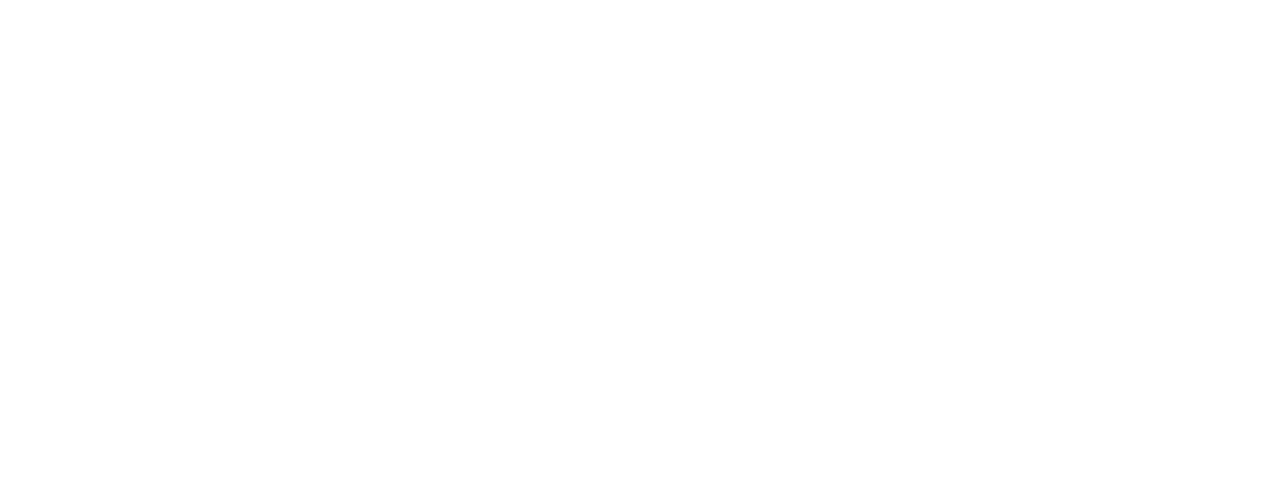
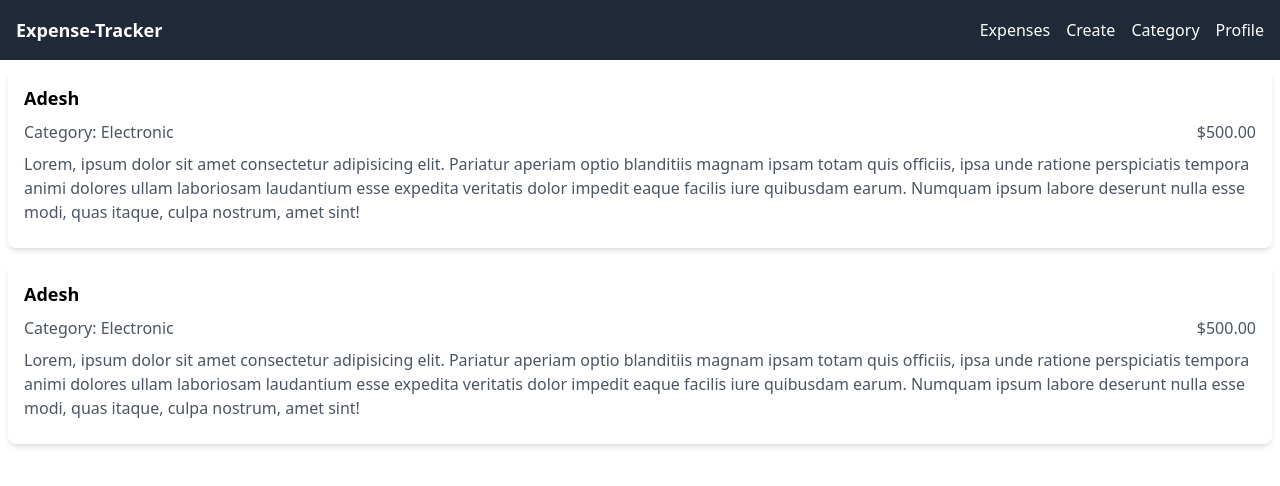
Before and after one commit to adesh3110/Expense-Tracker, a React (Create React App) app: page /expenses in a window 1280 px wide. Before the commit this address had no page. Shown: the top 486 px of the page. Built offline with nearby package versions, Linux system fonts and the light colour scheme.

Commit message:
added ui

```diff
--- a/package.json
+++ b/package.json
@@ -3,6 +3,8 @@
   "version": "0.1.0",
   "private": true,
   "dependencies": {
+    "@fortawesome/free-solid-svg-icons": "^6.5.2",
+    "@fortawesome/react-fontawesome": "^0.2.2",
     "@testing-library/jest-dom": "^5.17.0",
     "@testing-library/react": "^13.4.0",
     "@testing-library/user-event": "^13.5.0",
--- a/src/App.js
+++ b/src/App.js
@@ -3,6 +3,8 @@
 import RegistrationPage from "./pages/register";
 import AuthLayout from "./layouts/auth_layout";
 import Profile from "./pages/profile";
+import MainLayout from "./layouts/main_layout";
+import ExpenseCard from "./pages/ExpenseCard";
 
 function App() {
   return (
@@ -13,7 +15,10 @@
             <Route path='/' element={<Login />}></Route>
             <Route path='register' element={<RegistrationPage />}></Route>
           </Route>
-          <Route path='profile' element={<Profile />}></Route>
+          <Route element={<MainLayout />}>
+            <Route path='profile' element={<Profile />}></Route>
+            <Route path='expenses' element={<ExpenseCard />}></Route>
+          </Route>
         </Routes>
       </BrowserRouter>
     </div>
--- a/src/layouts/auth_layout.js
+++ b/src/layouts/auth_layout.js
@@ -3,7 +3,6 @@
 function AuthLayout() {
   return (
     <div>
-      <div className='   '>
       <div className='w-full h-screen flex'>
         <div className=' bg-indigo-600 w-6/12 h-full'>
           <p className=' text-5xl   justify-center text-center  bg-indigo-600  font-bold  mt-6'>
@@ -13,9 +12,8 @@
             <img src='expense_track.jpeg' alt='' className=' object-cover ' />
           </div>
         </div>
-          <div className=' w-6/12 h-full'>
+        <div className='w-6/12 h-full'>
           <Outlet />
-          </div>
         </div>
       </div>
     </div>
--- /dev/null
+++ b/src/layouts/main_layout.js
@@ -0,0 +1,42 @@
+import React from "react";
+import { Link, Outlet } from "react-router-dom";
+
+function MainLayout() {
+  return (
+    <div>
+      <nav className='bg-gray-800 p-4'>
+        <div className='container mx-auto flex justify-between items-center'>
+          <div className='text-white text-lg font-bold'>Expense-Tracker</div>
+          <ul className='flex space-x-4'>
+            <li>
+              <Link to='expenses' className='text-white hover:text-gray-400'>
+                Expenses
+              </Link>
+            </li>
+            <li>
+              <Link to='#' className='text-white hover:text-gray-400'>
+                Create
+              </Link>
+            </li>
+            <li>
+              <Link to='#' className='text-white hover:text-gray-400'>
+                Category
+              </Link>
+            </li>
+
+            <li>
+              <Link to='profile' className='text-white hover:text-gray-400'>
+                Profile
+              </Link>
+            </li>
+          </ul>
+        </div>
+      </nav>
+      <div className='container mx-auto '>
+        <Outlet />
+      </div>
+    </div>
+  );
+}
+
+export default MainLayout;
--- /dev/null
+++ b/src/pages/ExpenseCard.js
@@ -0,0 +1,33 @@
+import React from "react";
+
+const ExpenseCard = (/*{ expense, budget }*/) => {
+  const expense = {
+    name: "Adesh",
+    category: "Electronic",
+    amount: 500,
+    description:
+      "Lorem, ipsum dolor sit amet consectetur adipisicing elit. Pariatur aperiam optio blanditiis magnam ipsam totam quis officiis, ipsa unde ratione perspiciatis tempora animi dolores ullam laboriosam laudantium esse expedita veritatis dolor impedit eaque facilis iure quibusdam earum. Numquam ipsum labore deserunt nulla esse modi, quas itaque, culpa nostrum, amet sint!",
+  };
+  return (
+    <div className='m-2'>
+      <div className='bg-white shadow-md rounded-lg p-4 mb-4'>
+        <h2 className='text-lg font-bold mb-2'>{expense.name}</h2>
+        <div className='flex justify-between items-center mb-2'>
+          <span className='text-gray-600'>Category: {expense.category}</span>
+          <span className='text-gray-600'>${expense.amount.toFixed(2)}</span>
+        </div>
+        <p className='text-gray-600 mb-2'>{expense.description}</p>
+      </div>
+      <div className='bg-white shadow-md rounded-lg p-4 mb-4'>
+        <h2 className='text-lg font-bold mb-2'>{expense.name}</h2>
+        <div className='flex justify-between items-center mb-2'>
+          <span className='text-gray-600'>Category: {expense.category}</span>
+          <span className='text-gray-600'>${expense.amount.toFixed(2)}</span>
+        </div>
+        <p className='text-gray-600 mb-2'>{expense.description}</p>
+      </div>
+    </div>
+  );
+};
+
+export default ExpenseCard;
```
Also changed, not shown: src/services/main_services.js (added), 1 other file (tests, documents, lock files or other folders). Lines whose indentation alone changed are shown as unchanged.
